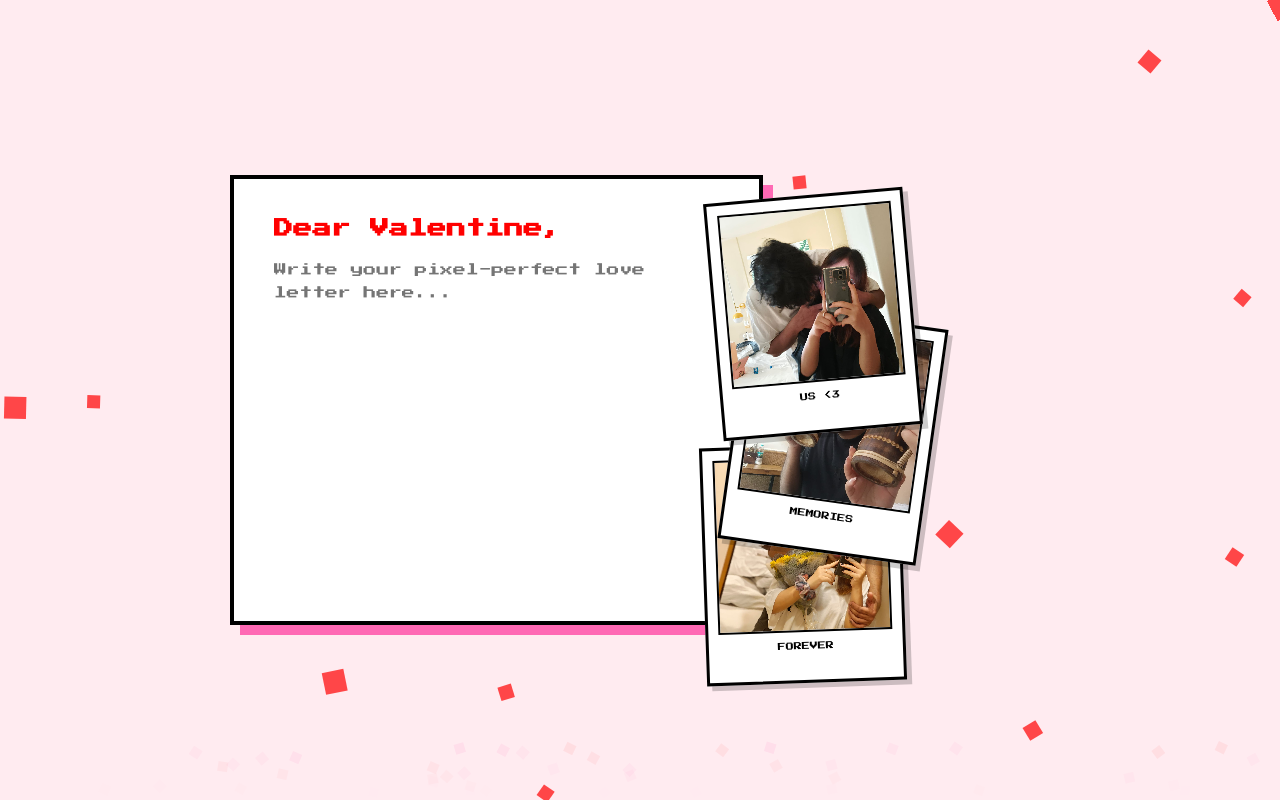
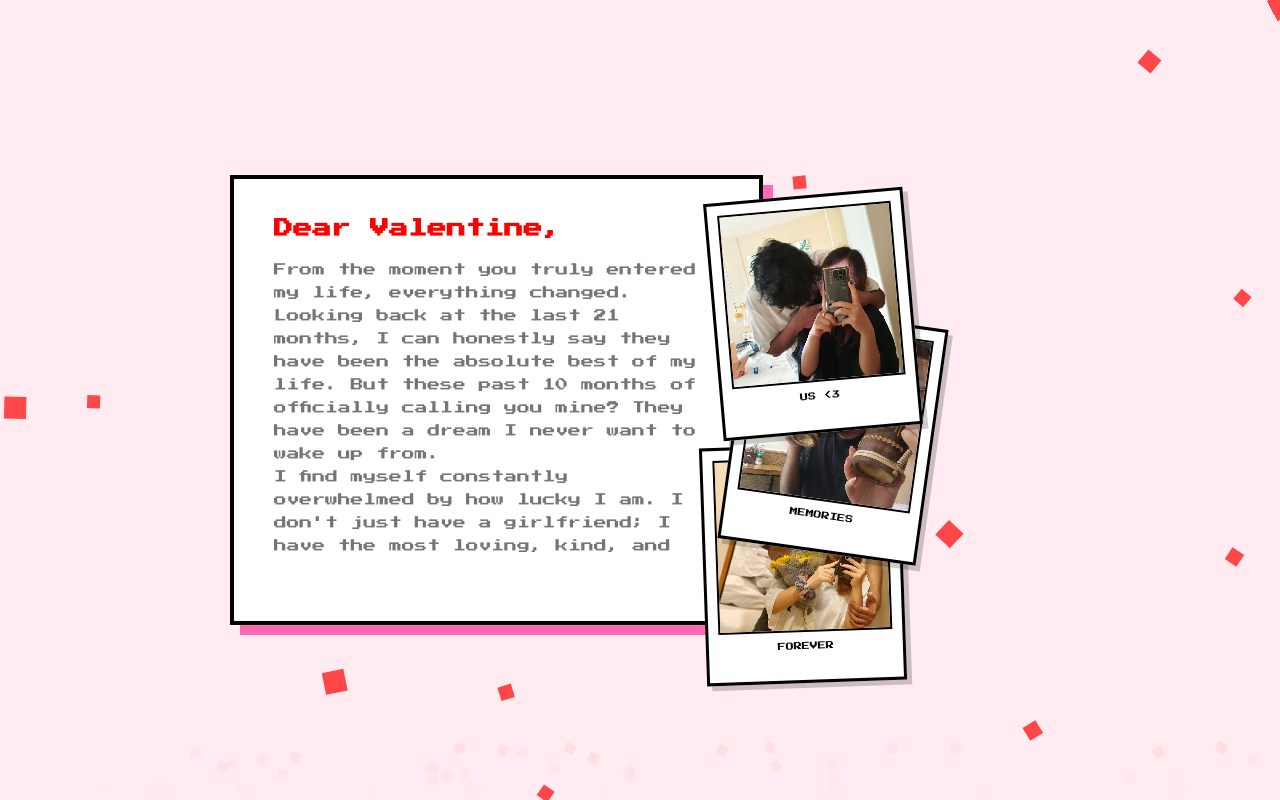
Before and after one commit to math3wss/valentine_nana, a plain HTML site: page index.html in a window 1280 px wide. Both pictures are taken after a click on the button "YES!". Drawn offline with Linux system fonts and the light colour scheme.

Commit message:
Update index.html

```diff
--- a/index.html
+++ b/index.html
@@ -240,7 +240,12 @@
         <div class="content-wrapper">
             <div class="letter-box">
                 <h2>Dear Valentine,</h2>
-                <textarea placeholder="Write your pixel-perfect love letter here..."></textarea>
+                <textarea placeholder="From the moment you truly entered my life, everything changed. Looking back at the last 21 months, I can honestly say they have been the absolute best of my life. But these past 10 months of officially calling you mine? They have been a dream I never want to wake up from.
+I find myself constantly overwhelmed by how lucky I am. I don't just have a girlfriend; I have the most loving, kind, and honest soul by my side. You carry yourself with such grace, and your beauty—both inside and out—leaves me speechless every single day.
+You truly are the light in my life. You make the good days brighter and the hard days easier just by being who you are. I couldn’t have asked for anything more than the love you give me so freely.
+I’m so grateful for every second we’ve spent together, and I can’t wait for a thousand more.
+So, with all my heart...
+Will you be my Valentine?"></textarea>
             </div>
 
             <div class="polaroid-stack">
```
